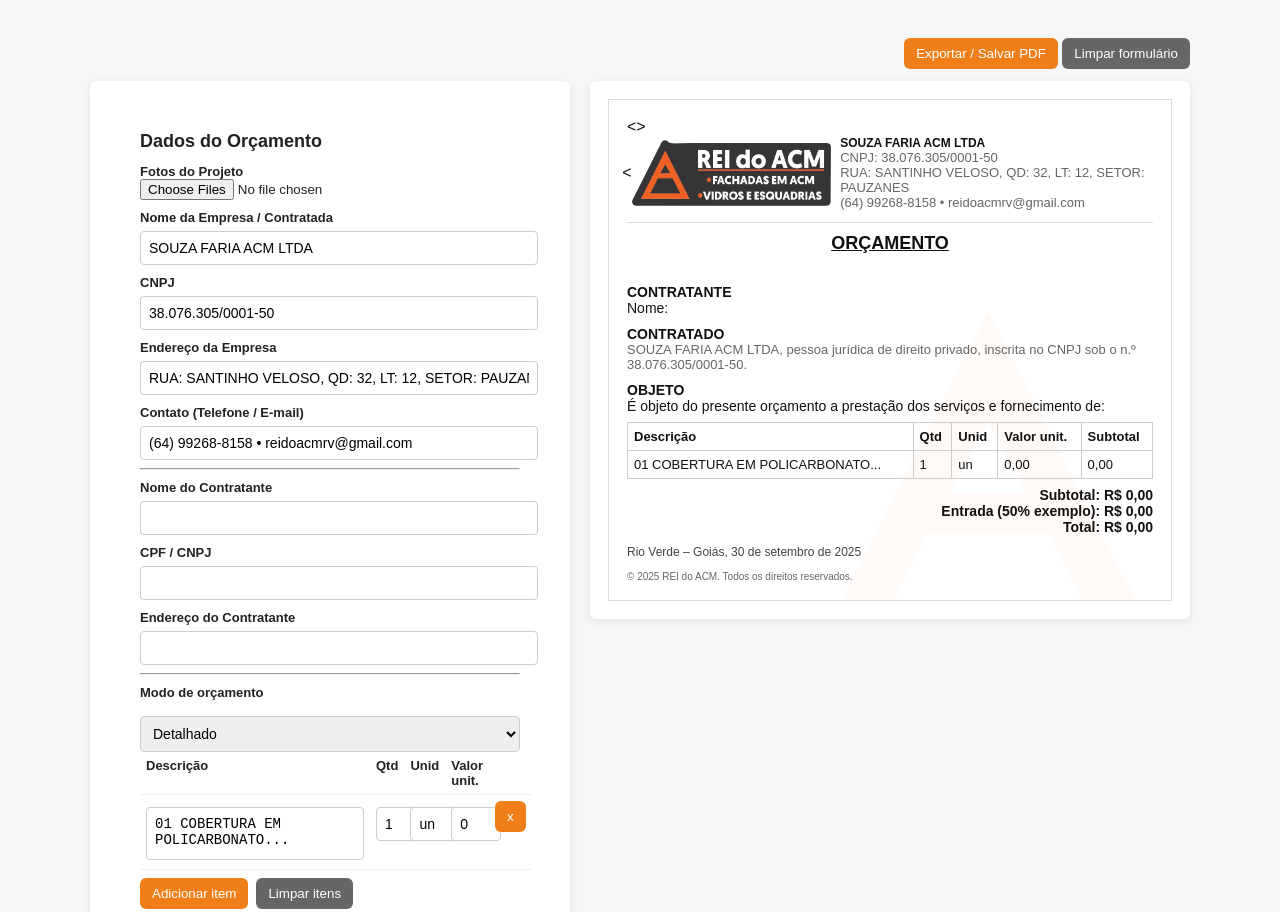
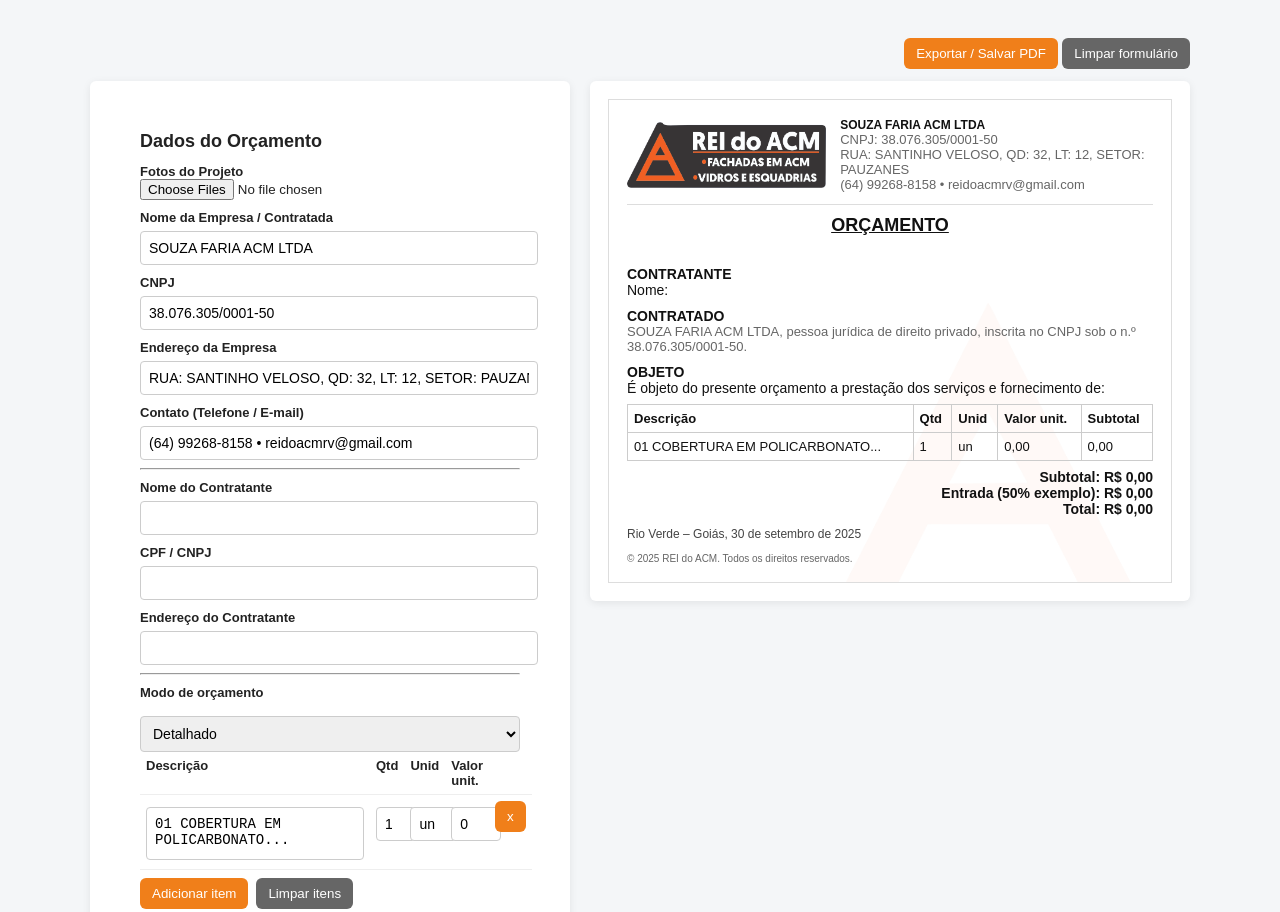
Before and after one commit to Croliv/orca_rda, a plain HTML site: page index.html in a window 1280 px wide. Shown: the top 912 px of the page. Drawn offline with Linux system fonts and the light colour scheme.

Commit message:
Update index.html

```diff
--- a/index.html
+++ b/index.html
@@ -382,11 +382,11 @@
       <!-- PREVIEW -->
       <div class="preview">
         <div class="contract" id="contractPreview">
-          <<img id="watermark" src="/marca dagua.png" alt="Marca d'água">>
+          <img id="watermark" src="/marca dagua.png" alt="Marca d'água">
 
           <div class="header">
             <div id="logoPreview" class="logoBox">
-              <<img src="/logo rda.png" style="max-width:100%;max-height:70px;object-fit:contain" alt="logo" />
+              <img src="/logo rda.png" style="max-width:100%;max-height:70px;object-fit:contain" alt="logo"/>
             </div>
             <div class="companyData">
               <div id="previewCompanyName" style="font-weight:700">SOUZA FARIA ACM LTDA</div>
@@ -696,4 +696,5 @@
   </script>
 </body>
 
+
 </html>
```
